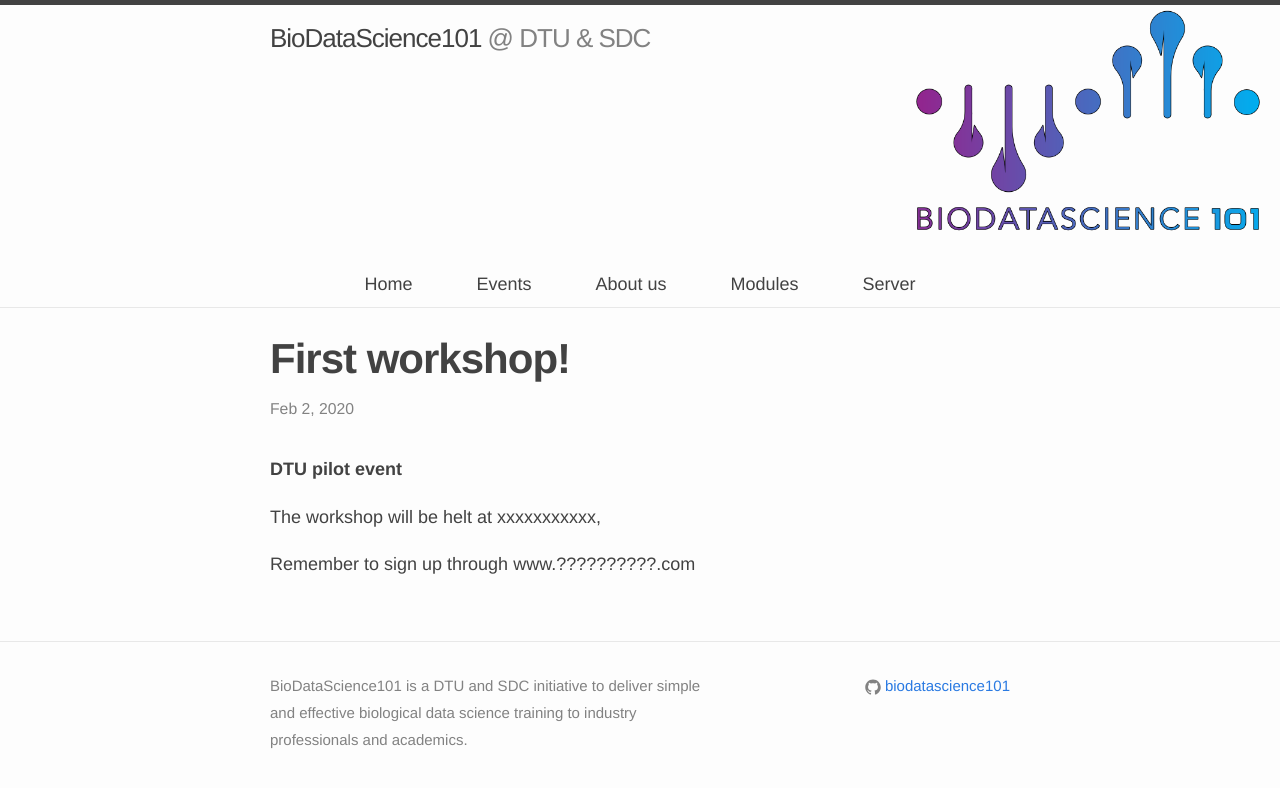
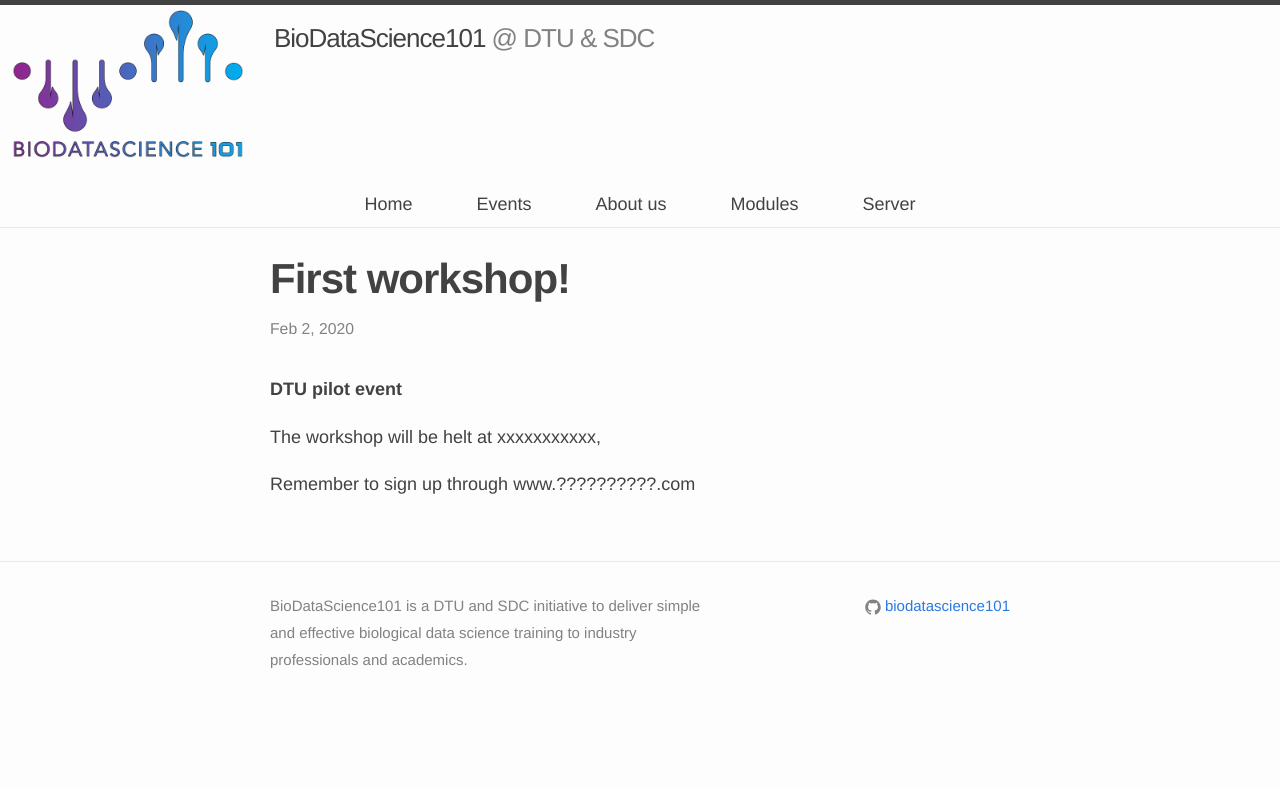
Before and after one commit to biodatascience101/BioDataScience101.github.io, a Jekyll site: the page built from _posts/2020-02-02-first_workshop.markdown, in a window 1280 px wide. Shown: the top 788 px of the page. Built offline with Jekyll 4.4.1, drawn with Linux system fonts in a browser that asks for light colours; nearby versions of some CDN libraries.

Commit message:
Update header.html

```diff
--- a/_includes/header.html
+++ b/_includes/header.html
@@ -1,5 +1,5 @@
 <header class="site-header">
-<img class="float-right" width="30%" src="{{ 'logo.png' | prepend: site.images_dir | prepend: site.baseurl }}" />
+<img class="float-left" width="20%" src="{{ 'logo.png' | prepend: site.images_dir | prepend: site.baseurl }}" />
   <div class="wrapper">
 
     <a class="site-title" href="{{ site.baseurl }}/">
```
